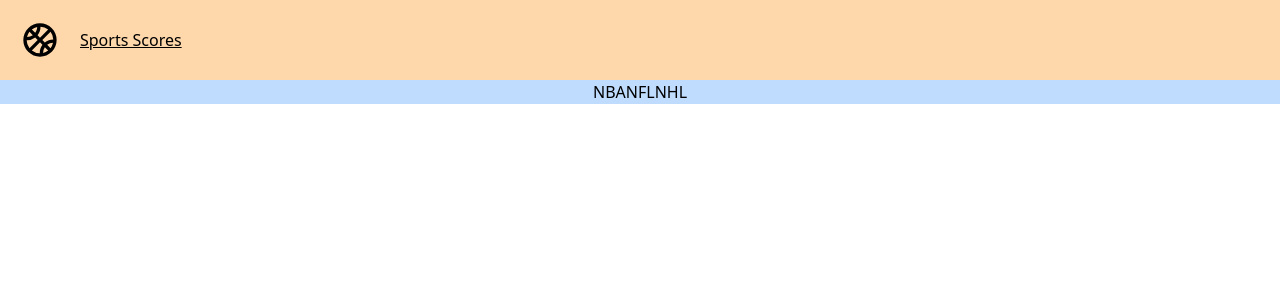
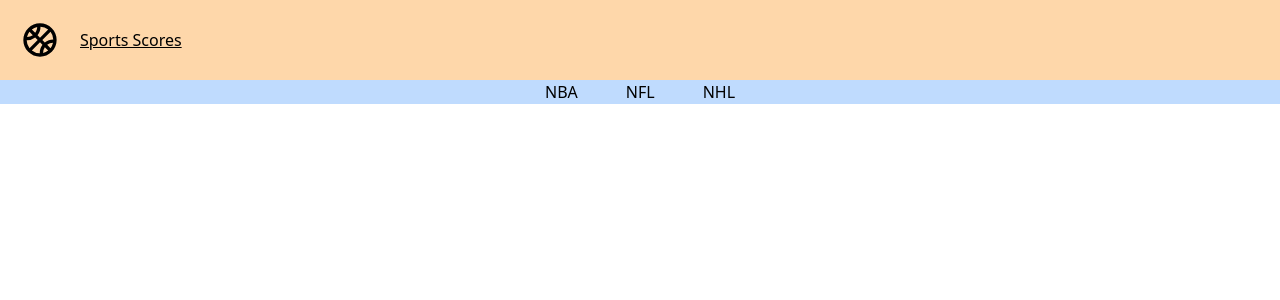
Before and after one commit to DanielMcIntyre2022/NextJS-13-Sports-App, a Next.js app: page / in a window 1280 px wide. Shown: the top 300 px of the page. Built offline with nearby package versions, Linux system fonts and the light colour scheme.

Commit message:
utilized title and param props to link user to page based on thier navbar selection

```diff
--- a/src/app/components/NavBarItem.jsx
+++ b/src/app/components/NavBarItem.jsx
@@ -1,8 +1,19 @@
+'use client'
+
+import Link from "next/link";
+import { useSearchParams } from 'next/navigation';
 
 function NavBarItem({title, param}) {
+
+const searchParams = useSearchParams();
+
   return (
     <div>
-      {title}
+      <Link
+      className="m-4 p-2"
+      href={`/?league=${param}`}>
+            {title}
+      </Link>
     </div>
   )
 }
```
